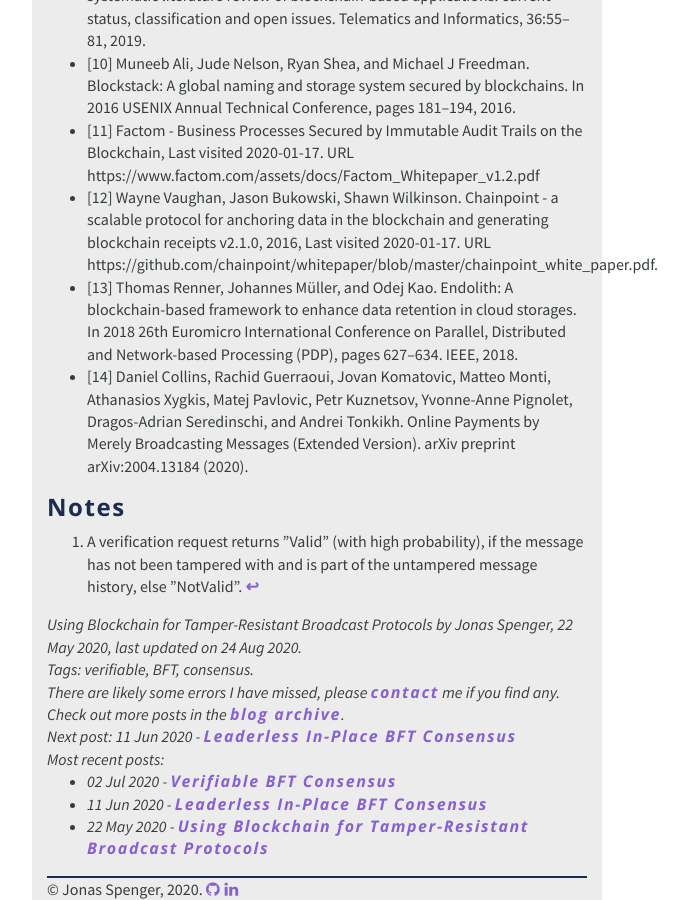
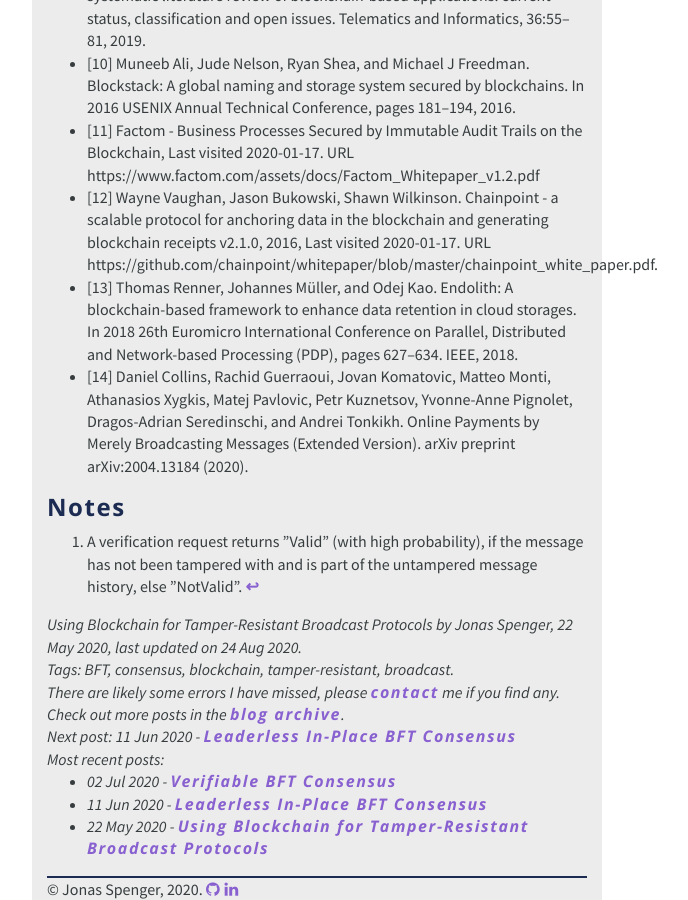
Before and after one commit to jspenger/jspenger.github.io, a Jekyll site: the page built from _posts/2020-05-22-using-blockchain-for-tamper-resistant-broadcast-protocols.md, in a window 1280 px wide and 900 px high, scrolled down 3734 px. Shown: the whole window, without its empty margins (323-1011 px from the left). Built offline with Jekyll 4.4.1, drawn with Linux system fonts in a browser that asks for light colours.

Commit message:
Update 2020-05-22-using-blockchain-for-tamper-resistant-broadcast-protocols.md

```diff
--- a/_posts/2020-05-22-using-blockchain-for-tamper-resistant-broadcast-protocols.md
+++ b/_posts/2020-05-22-using-blockchain-for-tamper-resistant-broadcast-protocols.md
@@ -2,7 +2,7 @@
 layout: post
 title: Using Blockchain for Tamper-Resistant Broadcast Protocols
 date: 2020-05-22
-tags: verifiable BFT consensus
+tags: BFT consensus blockchain tamper-resistant broadcast
 lastupdatedon: 2020-08-24
 ---
 
```
